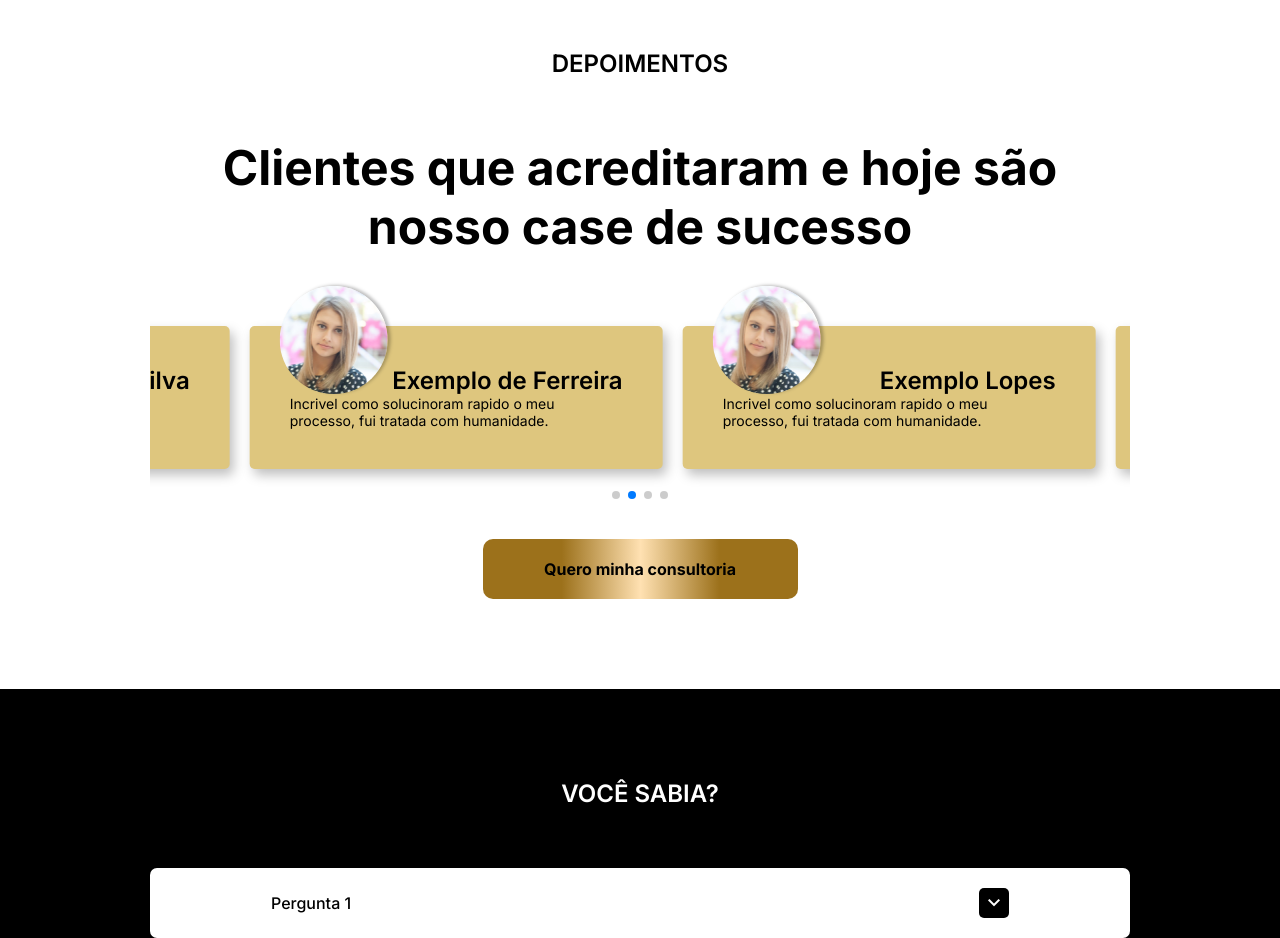
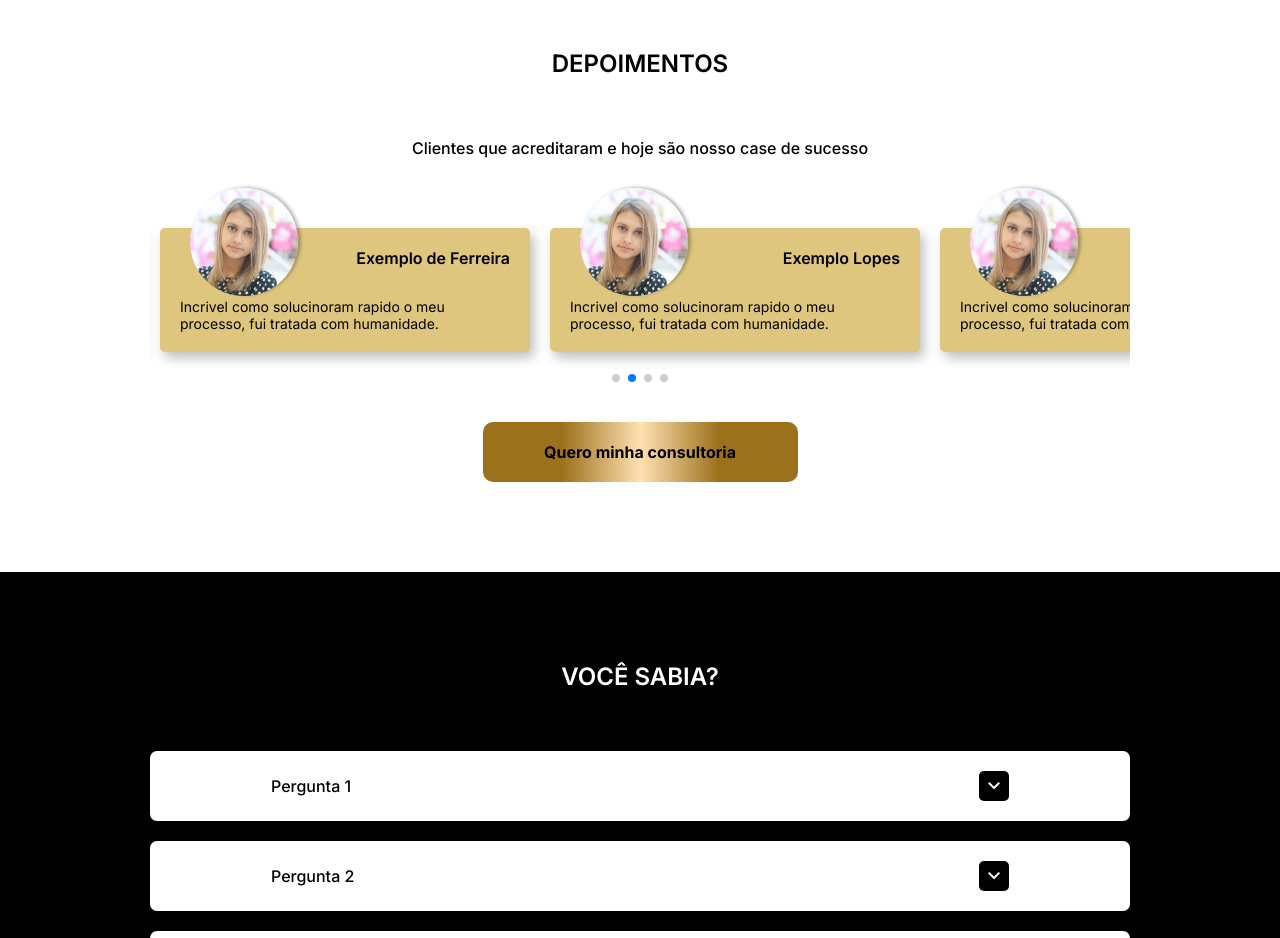
Before and after one commit to Lucianolpsf/adv, a plain HTML site: page index.html in a window 1280 px wide. Shown: the part 3460-4398 px from the top of the page. Drawn offline with nearby package versions, Linux system fonts and the light colour scheme.

Commit message:
Ajustes de syles em smartphones e alinhamento de carrossel de comentarios

```diff
--- a/css/home/testimonials.css
+++ b/css/home/testimonials.css
@@ -4,18 +4,16 @@
     align-items: center;
 }
 
-.testmonials h3 {
-    font-size: 4.8rem;
-    font-weight: 700;
+.testmonials-call {
     text-align: center;
 }
 
 .testmonials-card{
-    width: 41.3rem !important;
+    width: 37rem !important;
     height: 19.5rem;
     border-radius: .5rem;
-    padding: 4.0rem;
-    margin: 7.0em 0 4.0rem 0;
+    padding: 2rem;
+    margin: 7.0em 1rem 4.0rem 1rem;
     background-color: var(--medium-gold);
     box-shadow: .4rem .6rem 1.2rem var(--shadow);
     position: relative;
@@ -34,8 +32,9 @@
 
 .testimonials-card-name{
     font-weight: 600 !important;
-    font-size: 2.4rem !important;
+    font-size: 1.6rem !important;
     text-align: right !important;
+    margin-bottom: 3rem;
 }
 
 .testmonials .action-button{
--- a/css/response.css
+++ b/css/response.css
@@ -251,11 +251,11 @@
     }
 
     .who-we-are article > div{
-         width: 30rem;
+         width: 36.5rem;
      }
 
     .who-we-are picture img{
-        max-width: 30rem;
+        max-width: 37rem;
         width: 100%;
     }
 
--- a/index.html
+++ b/index.html
@@ -302,7 +302,7 @@
 
             <section class="testmonials container">
                 <h2>Depoimentos</h2>
-                <h3>
+                <h3 class="testmonials-call">
                     Clientes que acreditaram e hoje são nosso case de sucesso
                 </h3>
 
--- a/js/index.js
+++ b/js/index.js
@@ -13,18 +13,28 @@
         el: '.swiper-pagination',
         type: 'bullets',
         clickable: true
-      },
-      breakpoints: {
-        320: {
-          slidesPerView: 1,
-          spaceBetween: 20
-        },
+      }
+      // breakpoints: {
+      //   320: {
+      //     slidesPerView: 1,
+      //     spaceBetween: 20
+      //   },
 
-        1200: {
-          slidesPerView: 3,
-          spaceBetween: 20
-        }
-      }
+      //   1000: {
+      //     slidesPerView: 2,
+      //     spaceBetween: 20
+      //   },
+
+      //   1200: {
+      //     slidesPerView: 3,
+      //     spaceBetween: 40
+      //   },
+
+      //   1440: {
+      //     slidesPerView: 3,
+      //     spaceBetween: 20
+      //   }
+      // }
     });
 
   })()
```
